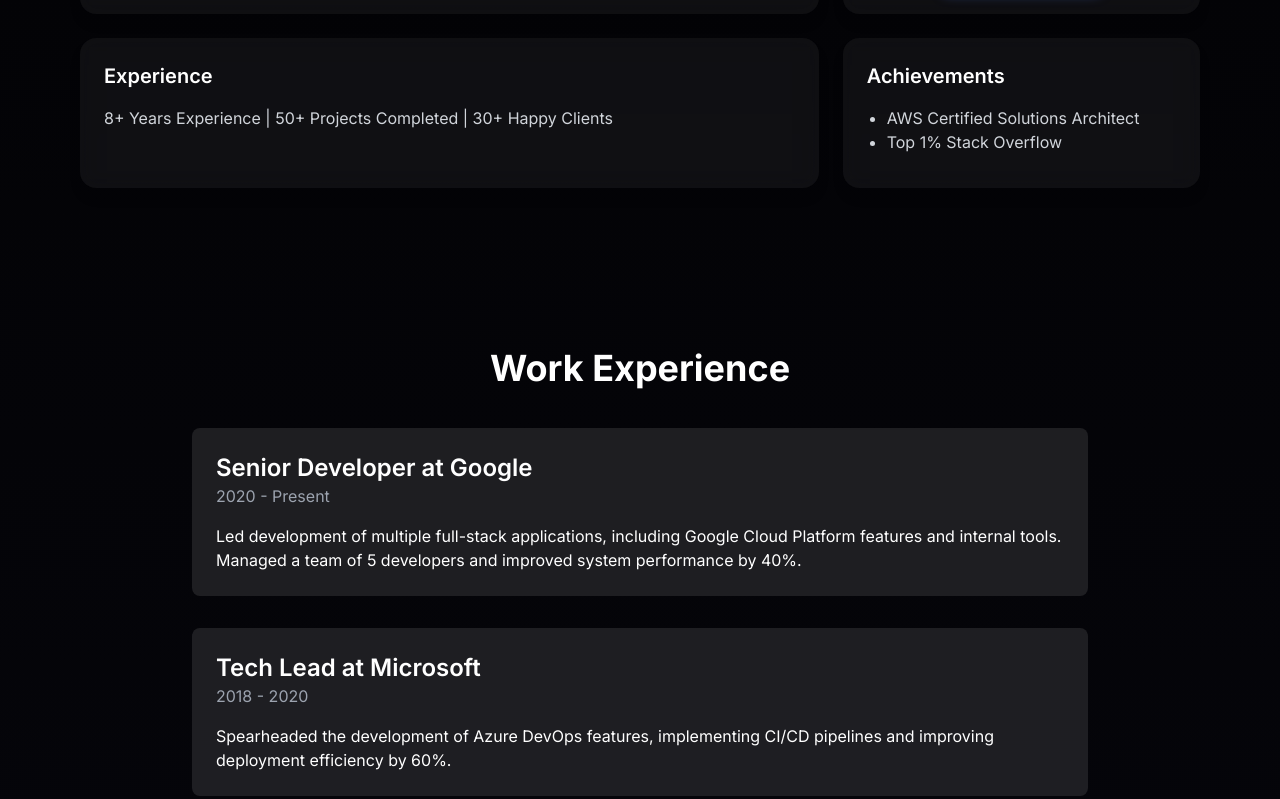
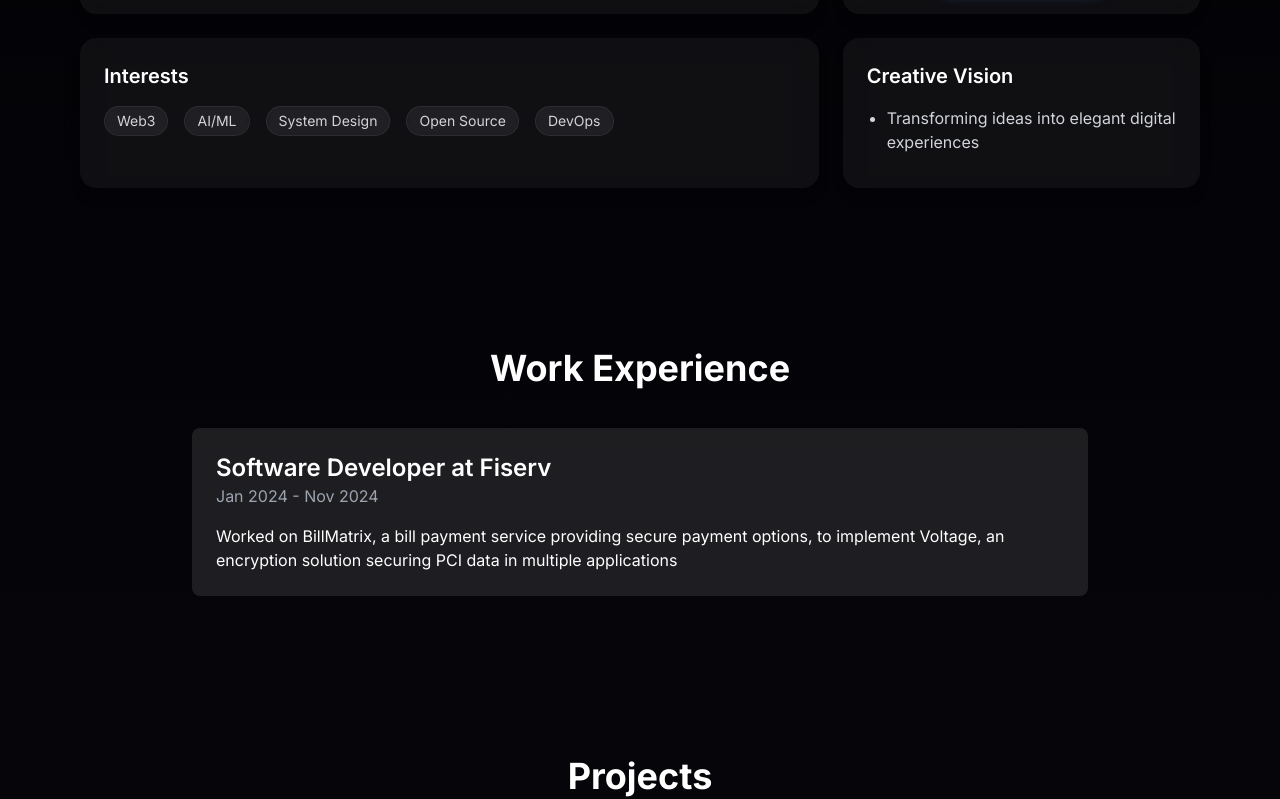
Before and after one commit to yashgandhi45/portfolio, a Next.js app: page / in a window 1280 px wide. Shown: the part 1399-2198 px from the top of the page. Built offline with nearby package versions, Linux system fonts and the light colour scheme.

Commit message:
Input Data

```diff
--- a/components/BentoGrid.tsx
+++ b/components/BentoGrid.tsx
@@ -8,7 +8,16 @@
 
 const BentoGrid: React.FC<BentoGridProps> = ({ Icons, Icons1 }) => {
 
-    const email = "john.anderson@example.com"; // Replace with your email
+  const interests = [
+    "Web3", "AI/ML", "System Design", "Open Source", "DevOps"
+  ];
+
+  const item = {
+    hidden: { opacity: 0, scale: 0.8 },
+    show: { opacity: 1, scale: 1 }
+  };
+
+    const email = "yashgandhi4505@gmail.com"; // Replace with your email
     const [isCopied, setIsCopied] = useState(false);
     const [showNotification, setShowNotification] = useState(false);
 
@@ -65,6 +74,7 @@
       <h3 className="text-2xl font-semibold mb-4">About Me</h3>
       <p className="text-gray-300">
         A passionate developer with a love for clean code and innovative solutions. I specialize in building scalable web applications and have worked with Fortune 500 companies to deliver high-impact software solutions.
+        Driven by a passion for technology and innovation, I thrive in dynamic environments, continuously learning and leveraging modern tools to solve complex problems.
       </p>
     </motion.div>
 {/* Medium Item */}
@@ -159,26 +169,38 @@
 </motion.div>
 
 
-    {/* Medium Item */}
 <motion.div
   className="bento-item bg-gray-800 col-span-6 md:col-span-4 p-6 rounded-lg shadow-lg"
   whileHover={{ scale: 1.02 }}
 >
-      <h3 className="text-xl font-semibold mb-4">Experience</h3>
-      <p className="text-gray-300">
-        8+ Years Experience | 50+ Projects Completed | 30+ Happy Clients
-      </p>
+  <h3 className="text-xl font-semibold mb-4">Interests</h3>
+  <p className="text-gray-300"></p>
+  <div className="flex flex-wrap gap-4"> {/* Use flex and gap for controlled spacing */}
+    {interests.map((interest, index) => (
+      <motion.span
+        key={index}
+        variants={item}
+        className="px-3 py-1 bg-zinc-800/50 backdrop-blur-sm rounded-full text-sm text-zinc-300 border border-zinc-700/50"
+        whileHover={{ scale: 1.05 }}
+        whileTap={{ scale: 0.95 }}
+      >
+        {interest}
+      </motion.span>
+    ))}
+  </div>
 </motion.div>
+
+
 
     {/* Small Item */}
     <motion.div
       className="bento-item bg-gray-800 col-span-6 md:col-span-2 p-6 rounded-lg shadow-lg"
       whileHover={{ scale: 1.02 }}
     >
-      <h3 className="text-xl font-semibold mb-4">Achievements</h3>
+      <h3 className="text-xl font-semibold mb-4">Creative Vision</h3>
       <ul className="list-disc pl-5 text-gray-300">
-        <li>AWS Certified Solutions Architect</li>
-        <li>Top 1% Stack Overflow</li>
+        <li>Transforming ideas into elegant digital experiences</li>
+        {/* <li>Top 1% Stack Overflow</li> */}
       </ul>
     </motion.div>
   </div>
--- a/components/ContactMe.tsx
+++ b/components/ContactMe.tsx
@@ -16,7 +16,7 @@
             </p>
           </div>
           <div>
-            <a href="jamesanderson@example.com">
+            <a href="yashgandhi4505@gmail.com">
               <button className="text-gray-100 bg-gradient-to-r from-gray-800 via-gray-700 to-gray-900 hover:from-gray-700 hover:via-gray-600 hover:to-gray-800 transition-all px-12 py-6 rounded-xl border border-gray-700 shadow-md">
                 <span className="font-semibold text-lg">Email Me</span>
               </button>
--- a/components/WorkExperience.tsx
+++ b/components/WorkExperience.tsx
@@ -3,19 +3,19 @@
 const WorkExperience: React.FC = () => {
   const workExperiences = [
     {
-      title: 'Senior Developer',
-      company: 'Google',
-      duration: '2020 - Present',
-      description: 'Led development of multiple full-stack applications, including Google Cloud Platform features and internal tools. Managed a team of 5 developers and improved system performance by 40%.',
+      title: 'Software Developer',
+      company: 'Fiserv',
+      duration: 'Jan 2024 - Nov 2024',
+      description: 'Worked on BillMatrix, a bill payment service providing secure payment options, to implement Voltage, an encryption solution securing PCI data in multiple applications',
       delay: 0, // Optional delay for animation
     },
-    {
-      title: 'Tech Lead',
-      company: 'Microsoft',
-      duration: '2018 - 2020',
-      description: 'Spearheaded the development of Azure DevOps features, implementing CI/CD pipelines and improving deployment efficiency by 60%.',
-      delay: 0.2, // Optional delay for animation
-    },
+    // {
+    //   title: 'Tech Lead',
+    //   company: 'Microsoft',
+    //   duration: '2018 - 2020',
+    //   description: 'Spearheaded the development of Azure DevOps features, implementing CI/CD pipelines and improving deployment efficiency by 60%.',
+    //   delay: 0.2, // Optional delay for animation
+    // },
   ];
 
   return (
```
Lines whose indentation alone changed are shown as unchanged.
